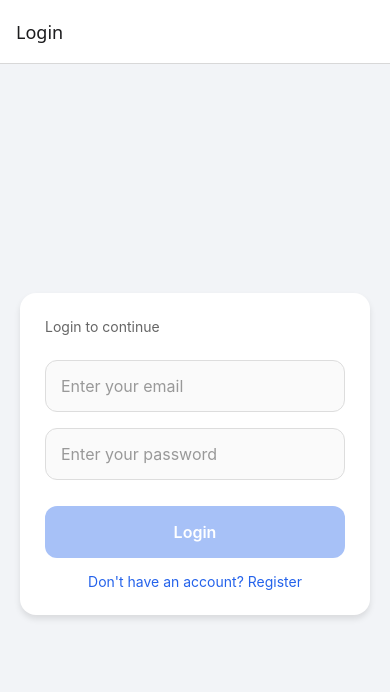
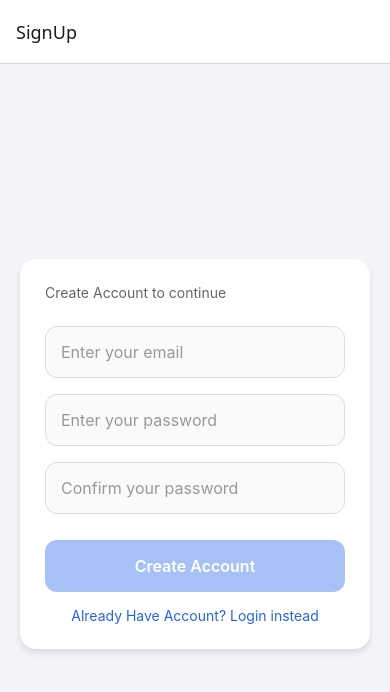
Before and after one commit to sandesh41work-ops/DevFeed, a React Native app: screen / in a window 390 px wide. Shown: the top 692 px of the page. Built offline with nearby package versions, Linux system fonts and the light colour scheme; no server answers.

Commit message:
added singup screen in navigation container

```diff
--- a/src/navigation/RootNavigator.tsx
+++ b/src/navigation/RootNavigator.tsx
@@ -8,6 +8,7 @@ import { useEffect, useState } from 'react';
 import { auth } from '../shared/services/firebase';
 import { onAuthStateChanged } from 'firebase/auth';
 import { ActivityIndicator } from 'react-native';
+import SignUpScreen from '../features/auth/SignUpScreen';
 
 const Stack = createNativeStackNavigator<RootStackParamList>();
 
@@ -32,7 +33,10 @@ function RootNavigator() {
                     user ? (
                         <Stack.Screen name="Home" component={HomeScreen} />
                     ) : (
-                        <Stack.Screen name="Login" component={LoginScreen} />
+                        <>
+                            <Stack.Screen name="SignUp" component={SignUpScreen} />
+                            < Stack.Screen name="Login" component={LoginScreen} />
+                        </>
                     )
                 }
             </Stack.Navigator>
```
